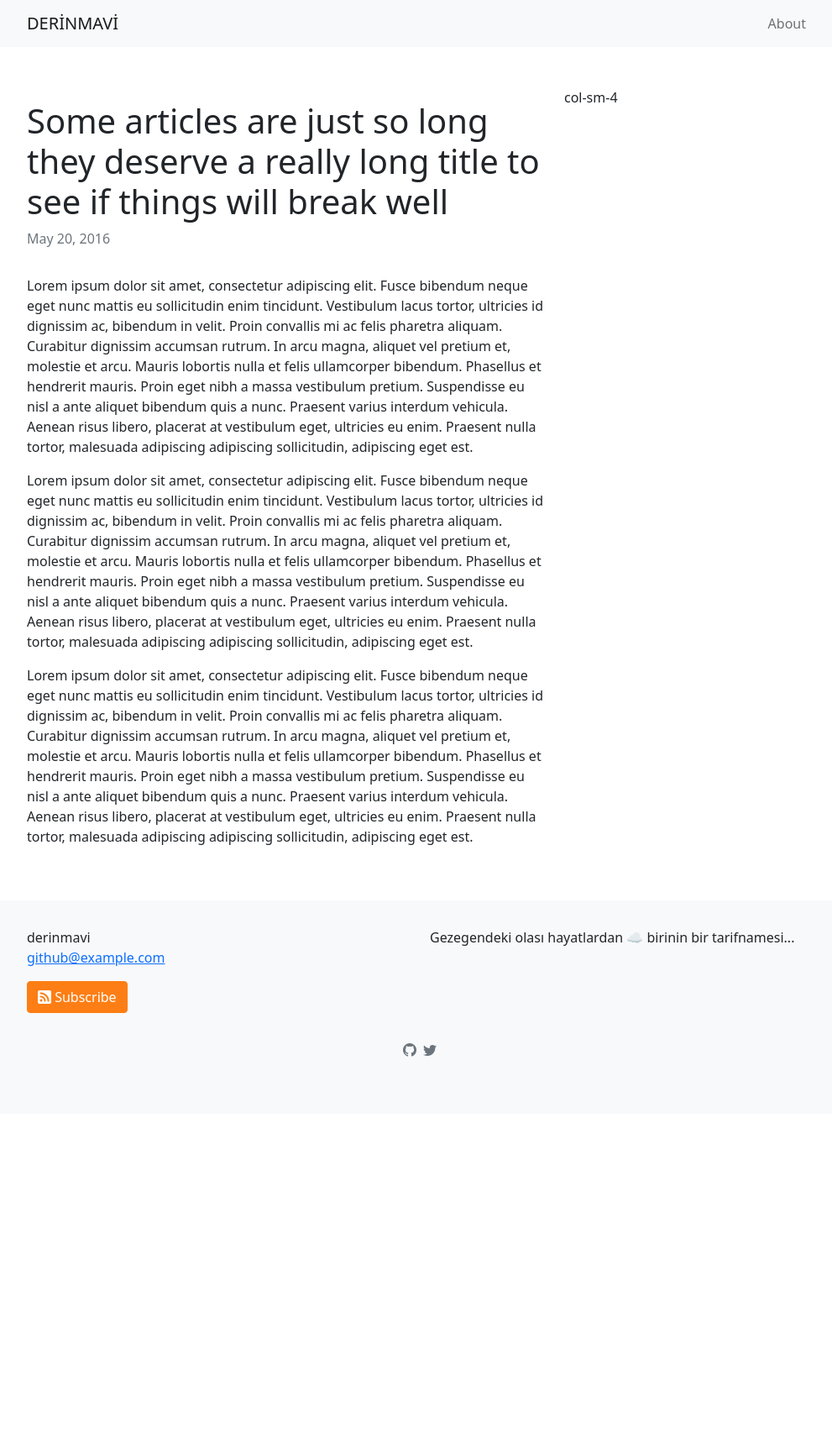
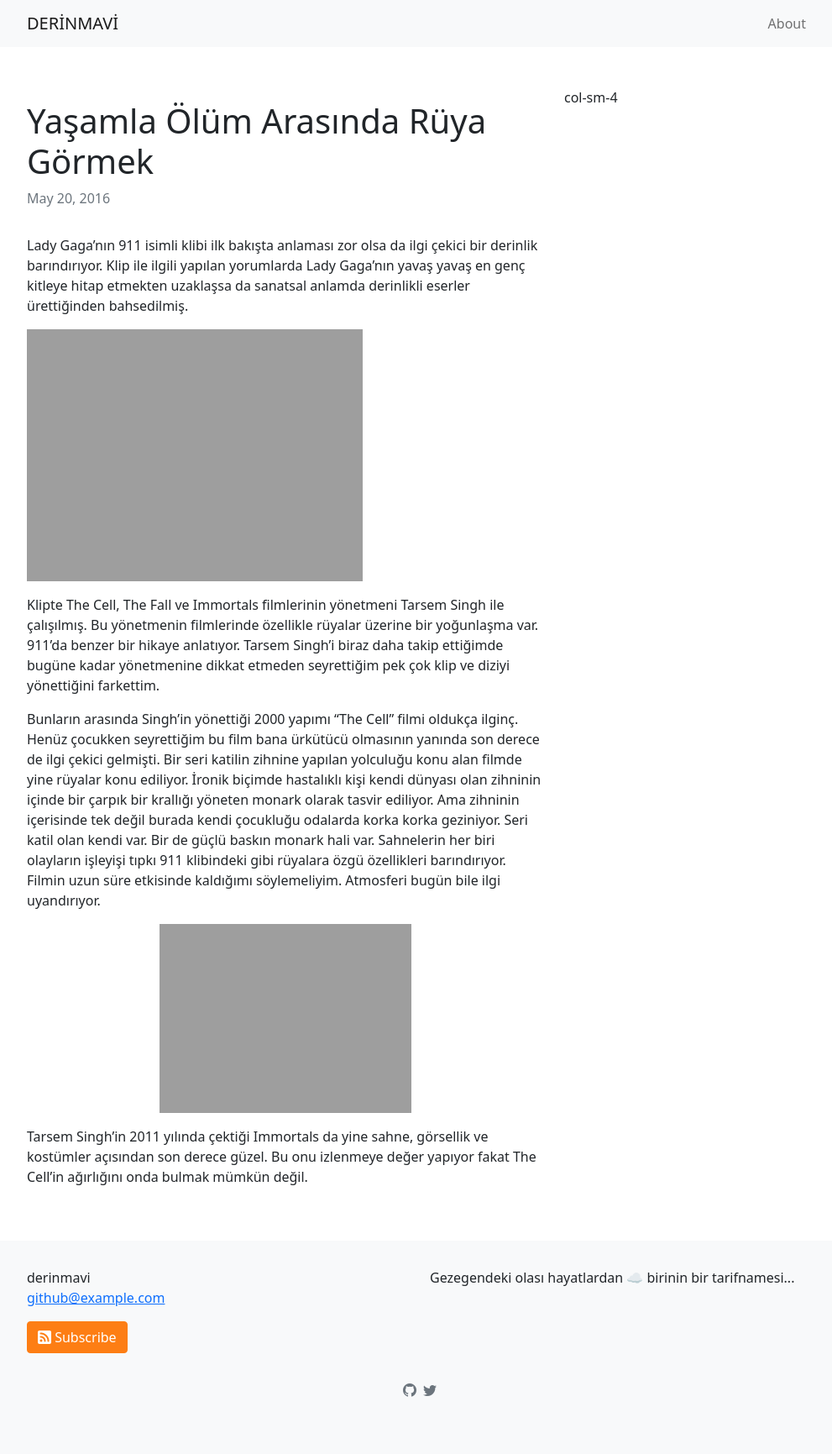
Before and after one commit to tozbulut/derinmavi.io, a Jekyll site: the page built from _posts/2016-05-20-super-long-article.md, in a window 1280 px wide. Shown: the whole page at 84% size, without its empty margins (140-1131 px from the left). Built offline with Jekyll 4.4.1, drawn with Linux system fonts in a browser that asks for light colours; before the commit the page ends 1326 px from its top, so only the background shows below that.

Commit message:
Update 2016-05-20-super-long-article.md

```diff
--- a/_posts/2016-05-20-super-long-article.md
+++ b/_posts/2016-05-20-super-long-article.md
@@ -1,11 +1,20 @@
 ---
 layout: post
-title: "Some articles are just so long they deserve a really long title to see if things will break well"
+title: "Yaşamla Ölüm Arasında Rüya Görmek"
 categories: misc
 ---
 
-Lorem ipsum dolor sit amet, consectetur adipiscing elit. Fusce bibendum neque eget nunc mattis eu sollicitudin enim tincidunt. Vestibulum lacus tortor, ultricies id dignissim ac, bibendum in velit. Proin convallis mi ac felis pharetra aliquam. Curabitur dignissim accumsan rutrum. In arcu magna, aliquet vel pretium et, molestie et arcu. Mauris lobortis nulla et felis ullamcorper bibendum. Phasellus et hendrerit mauris. Proin eget nibh a massa vestibulum pretium. Suspendisse eu nisl a ante aliquet bibendum quis a nunc. Praesent varius interdum vehicula. Aenean risus libero, placerat at vestibulum eget, ultricies eu enim. Praesent nulla tortor, malesuada adipiscing adipiscing sollicitudin, adipiscing eget est.
+Lady Gaga'nın 911 isimli klibi ilk bakışta anlaması zor olsa da ilgi çekici bir derinlik barındırıyor. Klip ile ilgili yapılan yorumlarda Lady Gaga'nın yavaş yavaş en genç kitleye hitap etmekten uzaklaşsa da sanatsal anlamda derinlikli eserler ürettiğinden bahsedilmiş.
 
-Lorem ipsum dolor sit amet, consectetur adipiscing elit. Fusce bibendum neque eget nunc mattis eu sollicitudin enim tincidunt. Vestibulum lacus tortor, ultricies id dignissim ac, bibendum in velit. Proin convallis mi ac felis pharetra aliquam. Curabitur dignissim accumsan rutrum. In arcu magna, aliquet vel pretium et, molestie et arcu. Mauris lobortis nulla et felis ullamcorper bibendum. Phasellus et hendrerit mauris. Proin eget nibh a massa vestibulum pretium. Suspendisse eu nisl a ante aliquet bibendum quis a nunc. Praesent varius interdum vehicula. Aenean risus libero, placerat at vestibulum eget, ultricies eu enim. Praesent nulla tortor, malesuada adipiscing adipiscing sollicitudin, adipiscing eget est.
+<img src="https://derinmavi.io/images/lady-gaga-911.jpg" alt="Lady Gaga 911" class="img-fluid">
 
-Lorem ipsum dolor sit amet, consectetur adipiscing elit. Fusce bibendum neque eget nunc mattis eu sollicitudin enim tincidunt. Vestibulum lacus tortor, ultricies id dignissim ac, bibendum in velit. Proin convallis mi ac felis pharetra aliquam. Curabitur dignissim accumsan rutrum. In arcu magna, aliquet vel pretium et, molestie et arcu. Mauris lobortis nulla et felis ullamcorper bibendum. Phasellus et hendrerit mauris. Proin eget nibh a massa vestibulum pretium. Suspendisse eu nisl a ante aliquet bibendum quis a nunc. Praesent varius interdum vehicula. Aenean risus libero, placerat at vestibulum eget, ultricies eu enim. Praesent nulla tortor, malesuada adipiscing adipiscing sollicitudin, adipiscing eget est.
+<!--more-->
+
+Klipte The Cell, The Fall ve Immortals filmlerinin yönetmeni Tarsem Singh ile çalışılmış. Bu yönetmenin filmlerinde özellikle rüyalar üzerine bir yoğunlaşma var. 911'da benzer bir hikaye anlatıyor. Tarsem Singh'i biraz daha takip ettiğimde bugüne kadar yönetmenine dikkat etmeden seyrettiğim pek çok klip ve diziyi yönettiğini farkettim.
+
+Bunların arasında Singh'in yönettiği 2000 yapımı "The Cell" filmi oldukça ilginç. Henüz çocukken seyrettiğim bu film bana ürkütücü olmasının yanında son derece de ilgi çekici gelmişti. Bir seri katilin zihnine yapılan yolculuğu konu alan filmde yine rüyalar konu ediliyor. İronik biçimde hastalıklı kişi kendi dünyası olan zihninin içinde bir çarpık bir krallığı yöneten monark olarak tasvir ediliyor. Ama zihninin içerisinde tek değil burada kendi çocukluğu odalarda korka korka geziniyor. Seri katil olan kendi var. Bir de güçlü baskın monark hali var. Sahnelerin her biri olayların işleyişi tıpkı 911 klibindeki gibi rüyalara özgü özellikleri barındırıyor. Filmin uzun süre etkisinde kaldığımı söylemeliyim. Atmosferi bugün bile ilgi uyandırıyor.
+
+
+<img src="https://derinmavi.io/images/cell1.jpg" alt="The Cell" class="img-fluid mx-auto d-block" style="width: 300px;">
+
+Tarsem Singh'in 2011 yılında çektiği Immortals da yine sahne, görsellik ve kostümler açısından son derece güzel. Bu onu izlenmeye değer yapıyor fakat The Cell'in ağırlığını onda bulmak mümkün değil.
```
